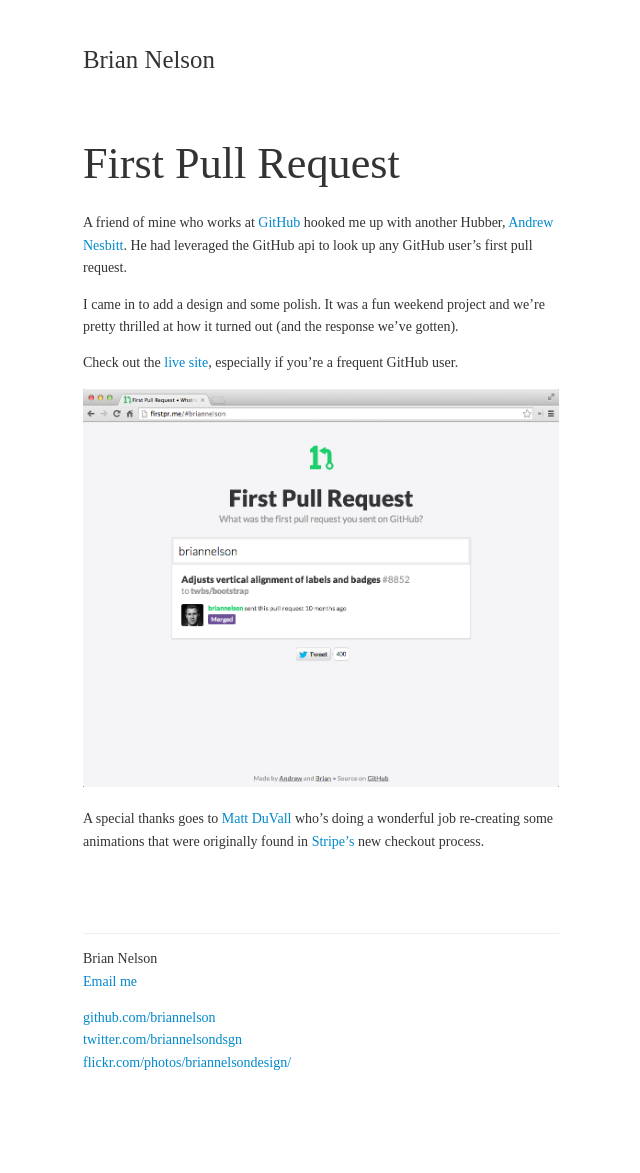
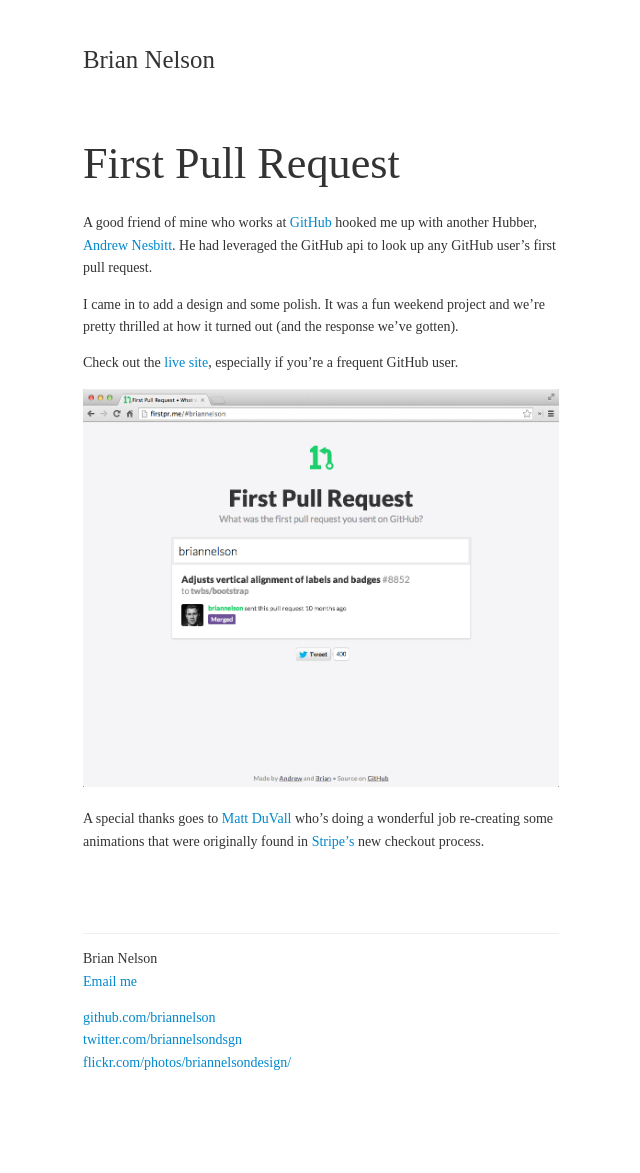
Before and after one commit to briannelsondesign/briannelsondesign.github.io, a Jekyll site: the page built from _posts/2014-05-27-first-pr.markdown, in a window 1280 px wide. Shown: the whole page, without its empty margins (319-959 px from the left). Built offline with Jekyll 4.4.1, drawn with Linux system fonts in a browser that asks for light colours; some web fonts are replaced; Markdown is read by kramdown in place of the engine named in the settings.

```diff
--- a/_posts/2014-05-27-first-pr.markdown
+++ b/_posts/2014-05-27-first-pr.markdown
@@ -1,10 +1,11 @@
 ---
 layout: work
-title:  "First Pull Request"
+title: First Pull Request
 categories: work
+published: true
 ---
 
-A friend of mine who works at [GitHub](http://github.com) hooked me up with another Hubber, [Andrew Nesbitt](http://twitter.com/teabass). He had leveraged the GitHub <span class="sc">api</span> to look up any GitHub user's first pull request.
+A good friend of mine who works at [GitHub](http://github.com) hooked me up with another Hubber, [Andrew Nesbitt](http://twitter.com/teabass). He had leveraged the GitHub <span class="sc">api</span> to look up any GitHub user's first pull request.
 
 I came in to add a design and some polish. It was a fun weekend project and we're pretty thrilled at how it turned out (and the response we've gotten).
 
```
